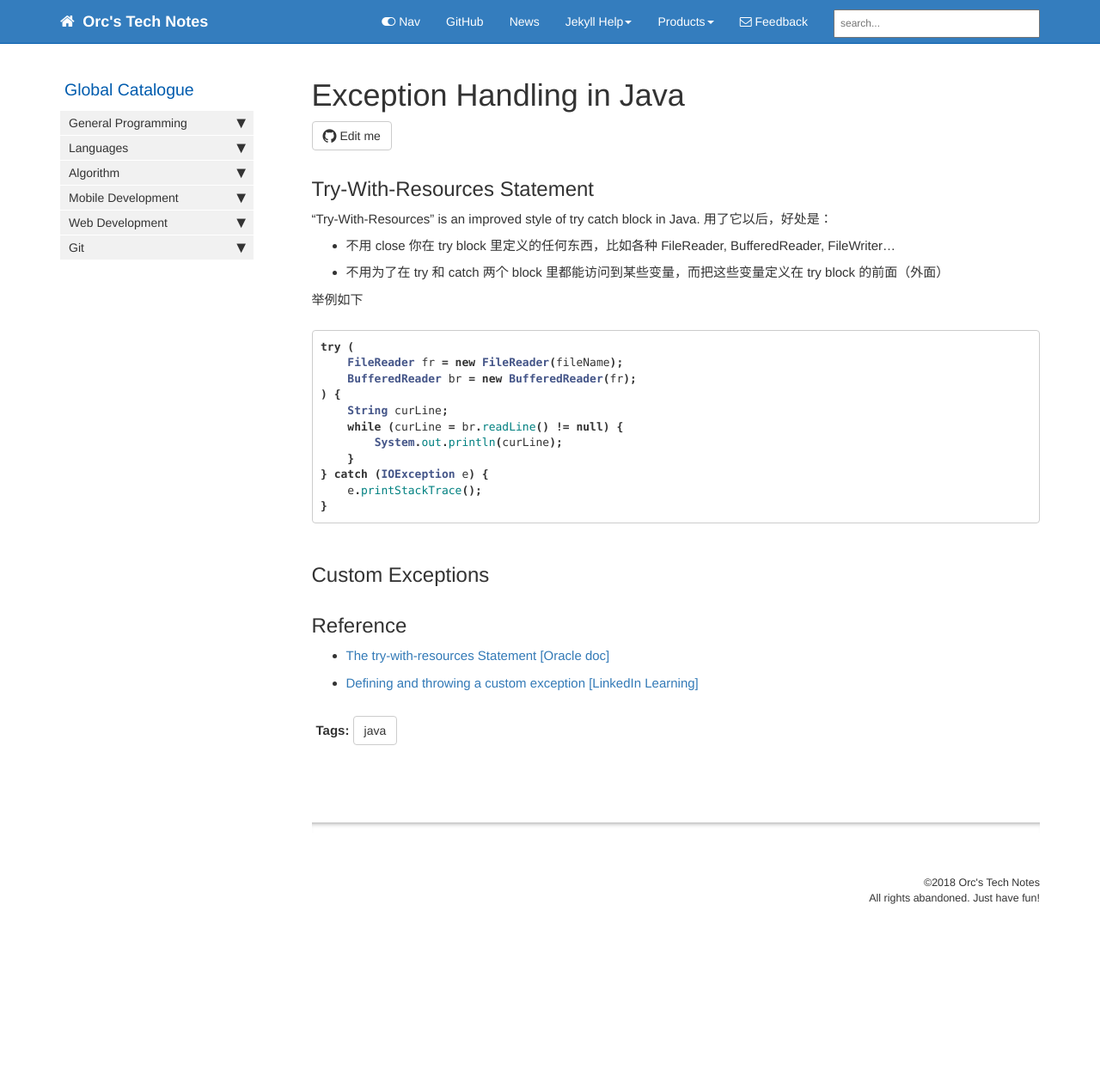
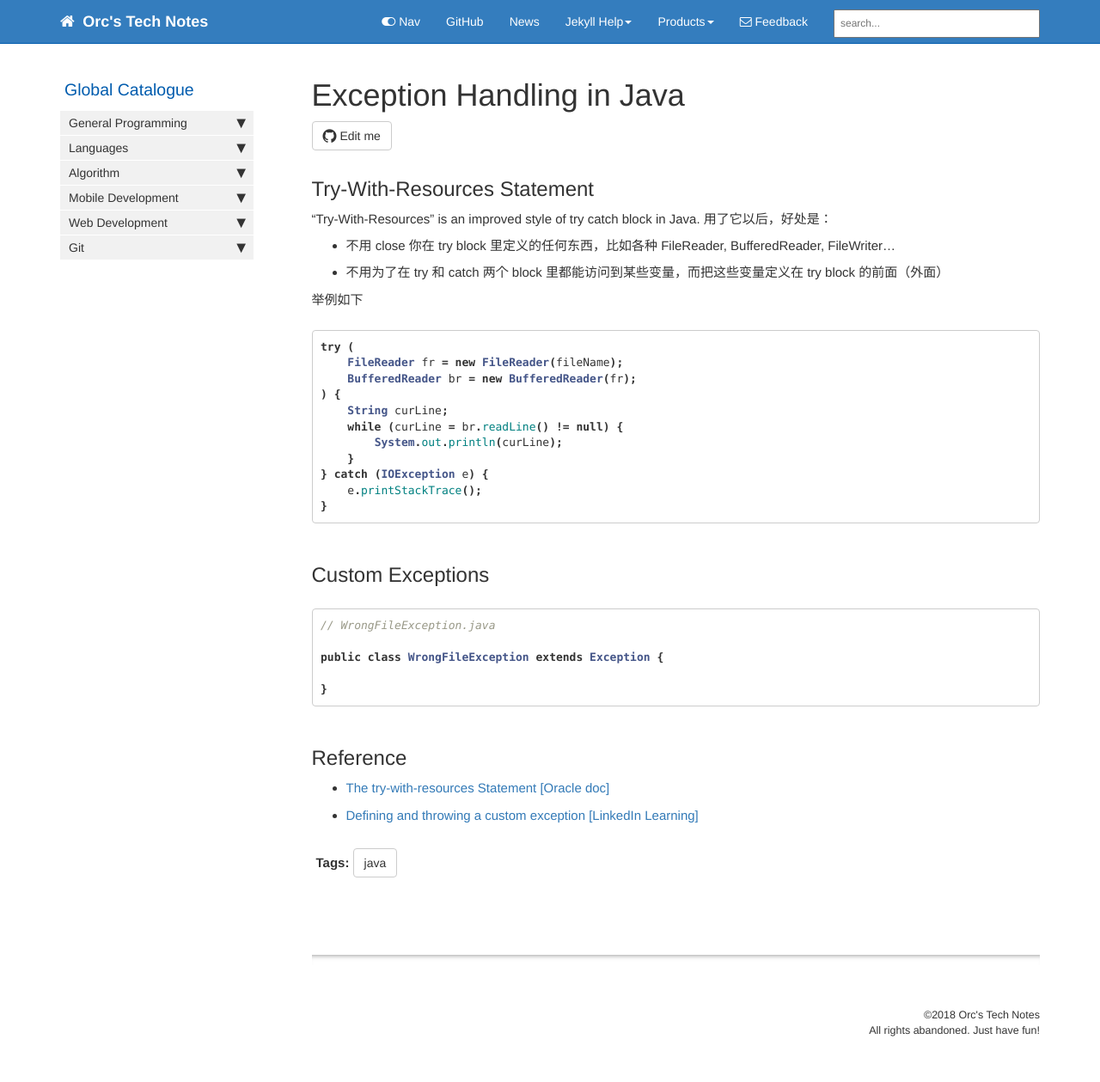
Before and after one commit to HungryOrc/hungryorc.github.io, a Jekyll site: the page built from pages/java/java_exception.md, in a window 1280 px wide. Shown: the whole page at 86% size. Built offline with Jekyll 4.4.1, drawn with Linux system fonts in a browser that asks for light colours; nearby versions of some CDN libraries; comment, search, counter and statistics services are not loaded; before the commit the page ends 1105 px from its top, so only the background shows below that.

Commit message:
Update java_exception.md

````diff
--- a/pages/java/java_exception.md
+++ b/pages/java/java_exception.md
@@ -30,7 +30,13 @@ try (
 ```
 
 ## Custom Exceptions
+```java
+// WrongFileException.java
 
+public class WrongFileException extends Exception {
+
+}
+```
 
 
 
````
